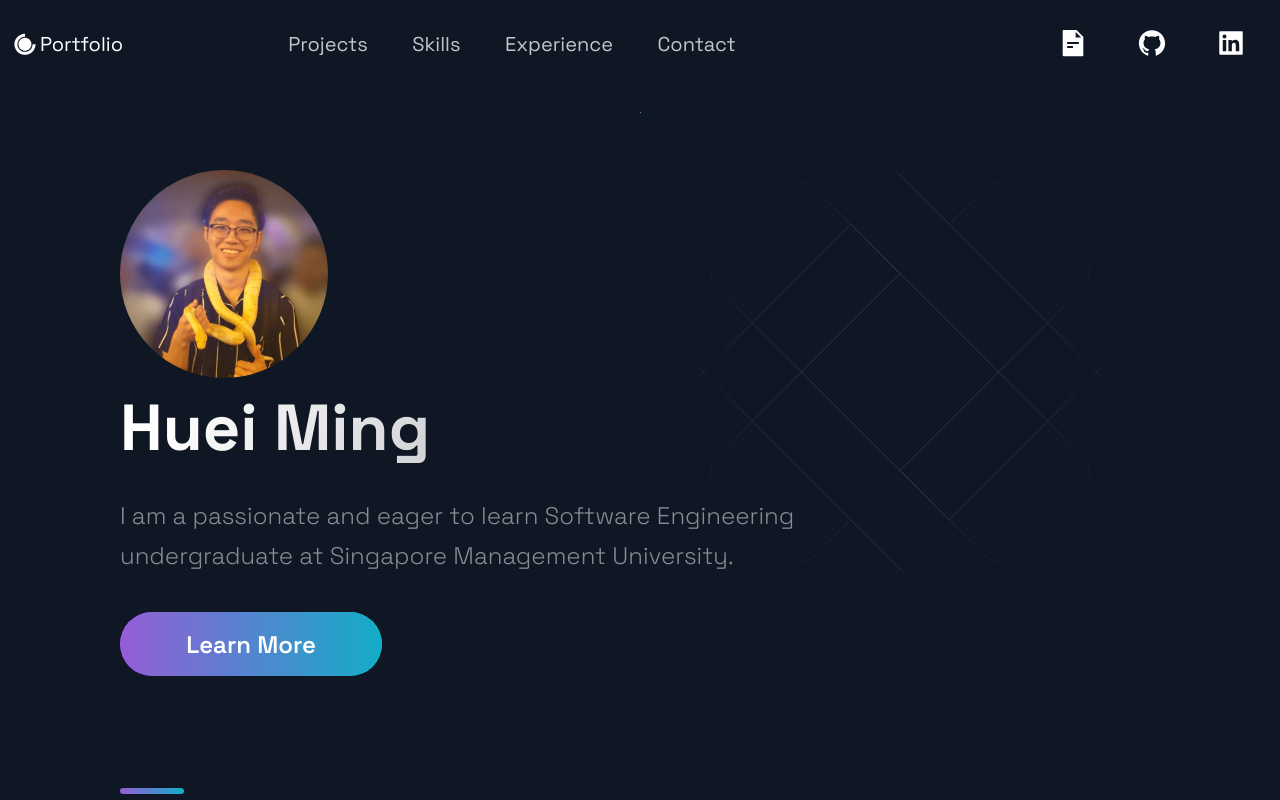
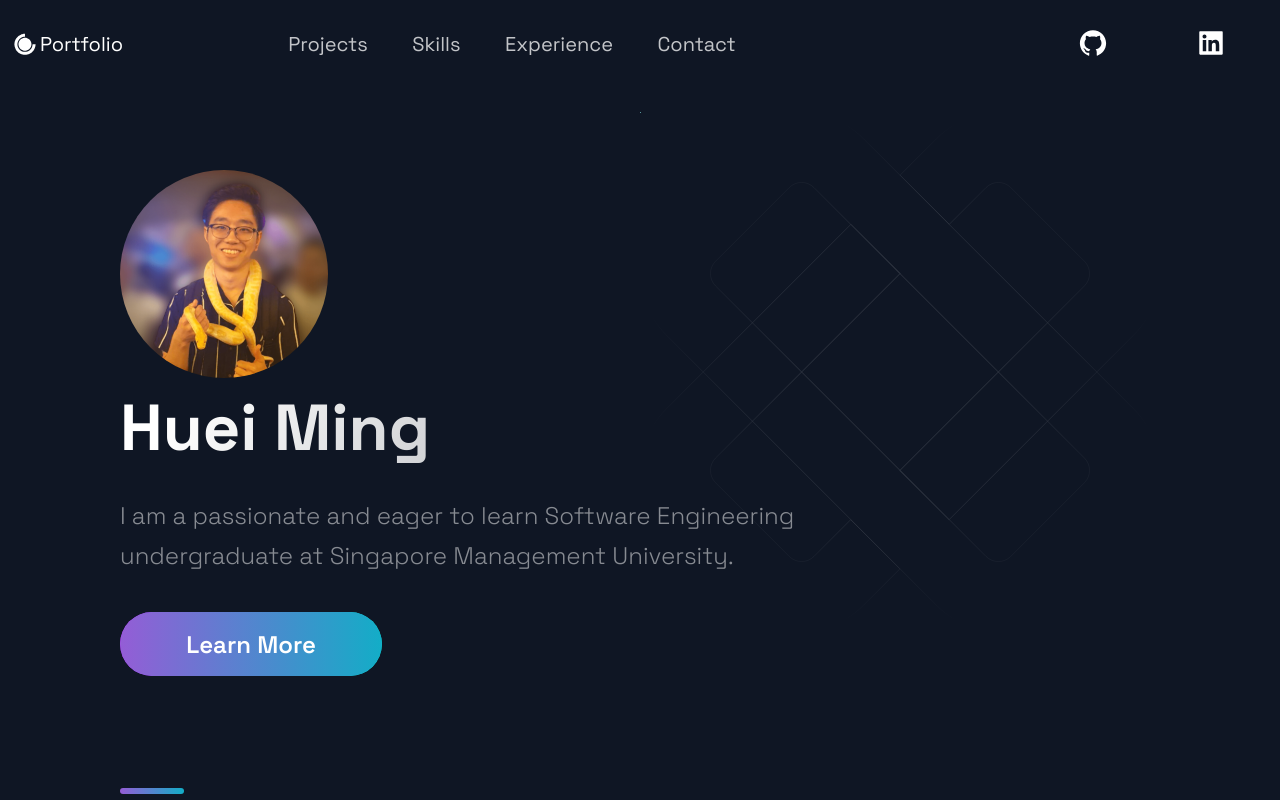
Before and after one commit to hueiiming/Portfolio-Website, a Next.js app: page / in a window 1280 px wide. Shown: the top 800 px of the page. Built offline with nearby package versions, Linux system fonts and the light colour scheme.

Commit message:
remove resume

```diff
--- a/src/components/Header/Header.js
+++ b/src/components/Header/Header.js
@@ -1,10 +1,10 @@
 import Link from 'next/link';
 import React from 'react';
-import { AiFillFileText, AiFillGithub, AiFillLinkedin } from 'react-icons/ai';
+import { AiFillGithub, AiFillLinkedin } from 'react-icons/ai';
 import { DiCssdeck } from 'react-icons/di';
 import { Tooltip } from '@material-ui/core';
 import { Container, Div1, Div2, Div3, NavLink, SocialIcons, Span } from './HeaderStyles';
-import { Resume, Github, Linkedin } from '../../constants/constants';
+import { Github, Linkedin } from '../../constants/constants';
 
 const Header = () =>  (
   <Container>
@@ -38,12 +38,6 @@ const Header = () =>  (
         </li>
     </Div2>
     <Div3>
-      <Tooltip title={<h1>Resume</h1>}>
-        <SocialIcons href={Resume} target="_blank">
-          <AiFillFileText size="3rem" />
-          {/* <ImgResume src='/images/resume.png' /> */}
-        </SocialIcons>
-      </Tooltip>
       <Tooltip title={<h1>Github</h1>}>
         <SocialIcons href={Github} target="_blank">
           <AiFillGithub style={{cursor: "pointer"}} size="3rem" />
--- a/src/constants/constants.js
+++ b/src/constants/constants.js
@@ -58,6 +58,5 @@ export const TimeLineData = [
   },
 ];
 
-export const Resume = 'https://drive.google.com/file/d/1Fa9bSLFhymWSwohyL89B07iJfohlKnlA/view?usp=sharing';
 export const Github = 'https://github.com/hueiiming/';
 export const Linkedin = 'https://www.linkedin.com/in/lim-huei-ming/';
```
